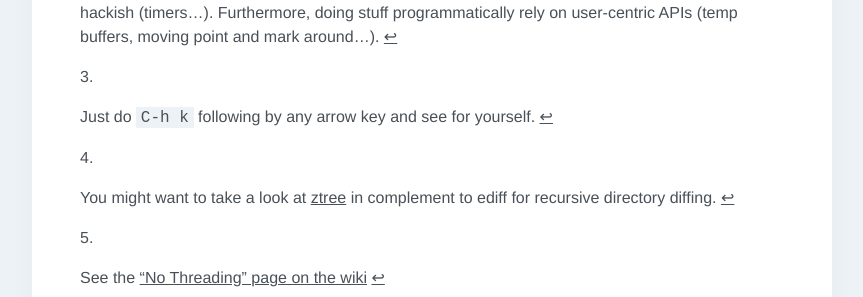
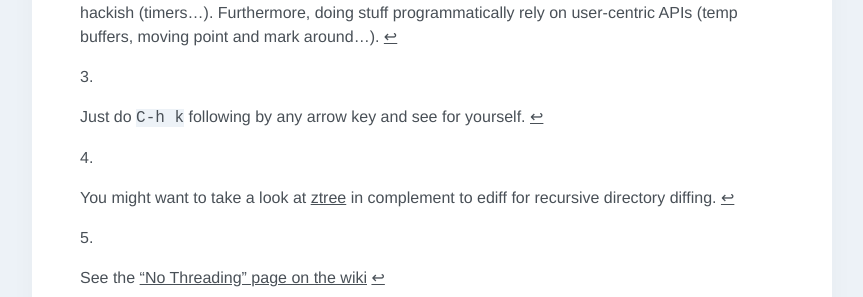
Before and after one commit to p3r7/blog, a Jekyll site: the page built from _posts/2020-01-12-emacs-is-no-editor.md, in a window 1280 px wide. Shown: the part 4889-5186 px from the top of the page, without its empty margins (208-1071 px from the left). Built offline with Jekyll 4.4.1, drawn with Linux system fonts in a browser that asks for light colours; some web fonts are replaced.

Commit message:
Removed padding on 1rst line of code blocks

```diff
--- a/_sass/_type.scss
+++ b/_sass/_type.scss
@@ -52,9 +52,9 @@ code {
     word-break: break-all;
 }
 
-code {
-    padding: 0.1rem 0.3rem;
-}
+// code {
+//     padding: 0.1rem 0.3rem;
+// }
 
 pre {
     padding: 1em;
```
